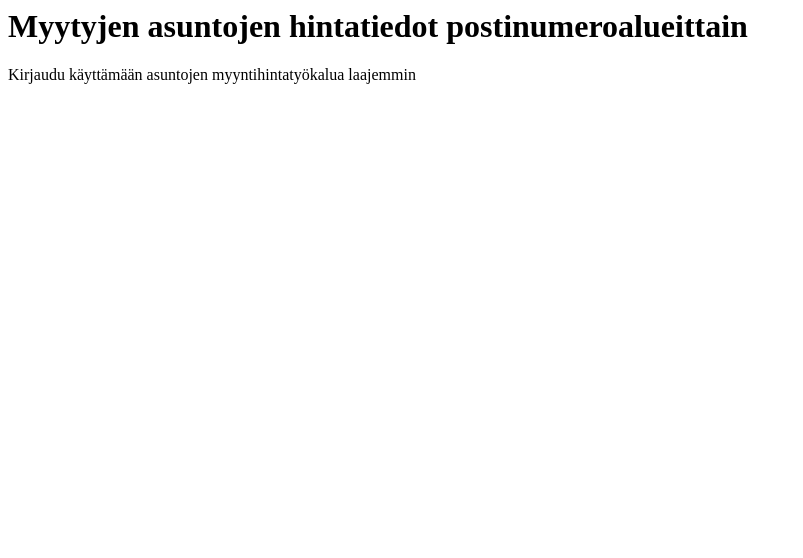
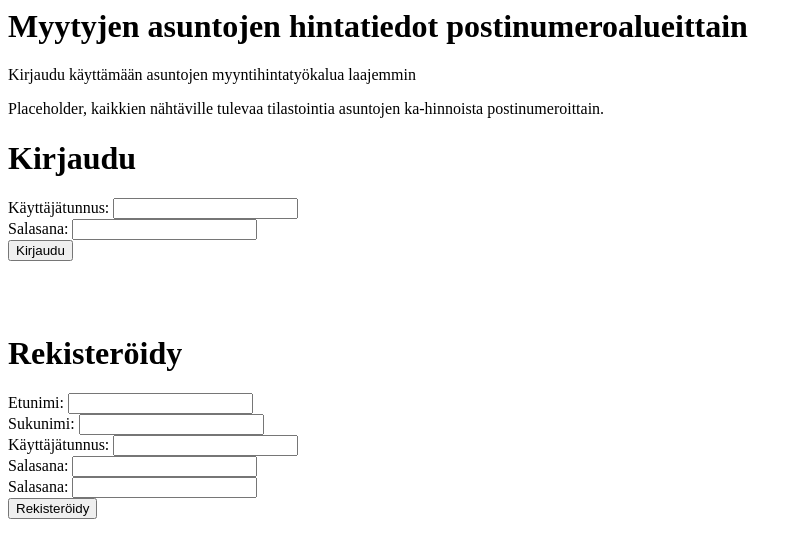
Before and after one commit to lkauria/housing_prices, a Flask app: page / in a window 1280 px wide. Shown: the top 558 px of the page, without its empty margins (0-803 px from the left). Run offline with Flask 2, Linux system fonts and the light colour scheme.

Commit message:
Login and registration moved first to the first page. Designing correct places later.

```diff
--- a/app.py
+++ b/app.py
@@ -1,5 +1,5 @@
 from flask import Flask
-from flask import render_template
+from flask import render_template, request
 
 app = Flask(__name__)
 
@@ -7,6 +7,6 @@ app = Flask(__name__)
 def index():
     return render_template("index.html")
 
-@app.route("/signin")
-def page1():
-    return render_template("signin.html")
+@app.route("/in", methods=["POST"])
+def result():
+    return render_template("in.html")
--- /dev/null
+++ b/templates/in.html
@@ -0,0 +1 @@
+<p>Tämä on laskeutumissivu kirjautuneille.</p>
--- a/templates/index.html
+++ b/templates/index.html
@@ -2,3 +2,38 @@
 <title>Asuntojen hintatiedot</title>
 <h1>Myytyjen asuntojen hintatiedot postinumeroalueittain</h1>
 <p>Kirjaudu käyttämään asuntojen myyntihintatyökalua laajemmin</p>
+
+<p>Placeholder, kaikkien nähtäville tulevaa tilastointia asuntojen ka-hinnoista postinumeroittain.  </p>
+
+<h1>Kirjaudu</h1>
+<form action="/in" method="POST">
+    Käyttäjätunnus:
+    <input type="text" username="username">
+    <br>
+    Salasana:
+    <input type="text" password="password">
+    <br>
+    <input type="submit" value="Kirjaudu">
+</form>
+
+<br>
+<br>
+<h1>Rekisteröidy</h1>
+<form action="/in" method="POST">
+    Etunimi:
+    <input type="text" username="firstname">
+    <br>
+    Sukunimi:
+    <input type="text" password="lastname">
+    <br>
+    Käyttäjätunnus:
+    <input type="text" username="username">
+    <br>
+    Salasana:
+    <input type="text" password="password">
+    <br>
+    Salasana:
+    <input type="text" password="password">
+    <br>
+    <input type="submit" value="Rekisteröidy">
+</form>
--- a/templates/signin.html
+++ /dev/null
@@ -1,3 +0,0 @@
-<title>Kirjautuminen</title>
-<h1>Kirjaudu</h1>
-<p></p>
```
